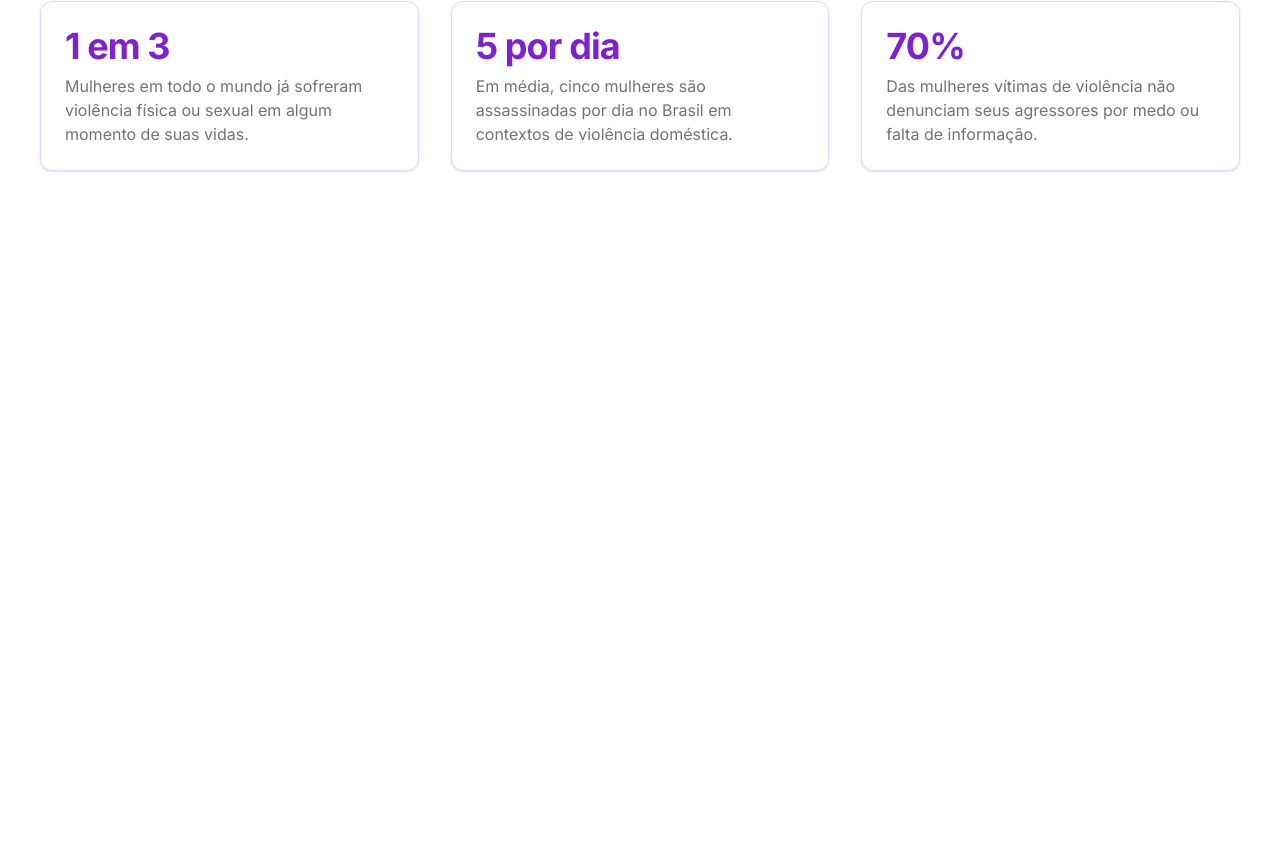
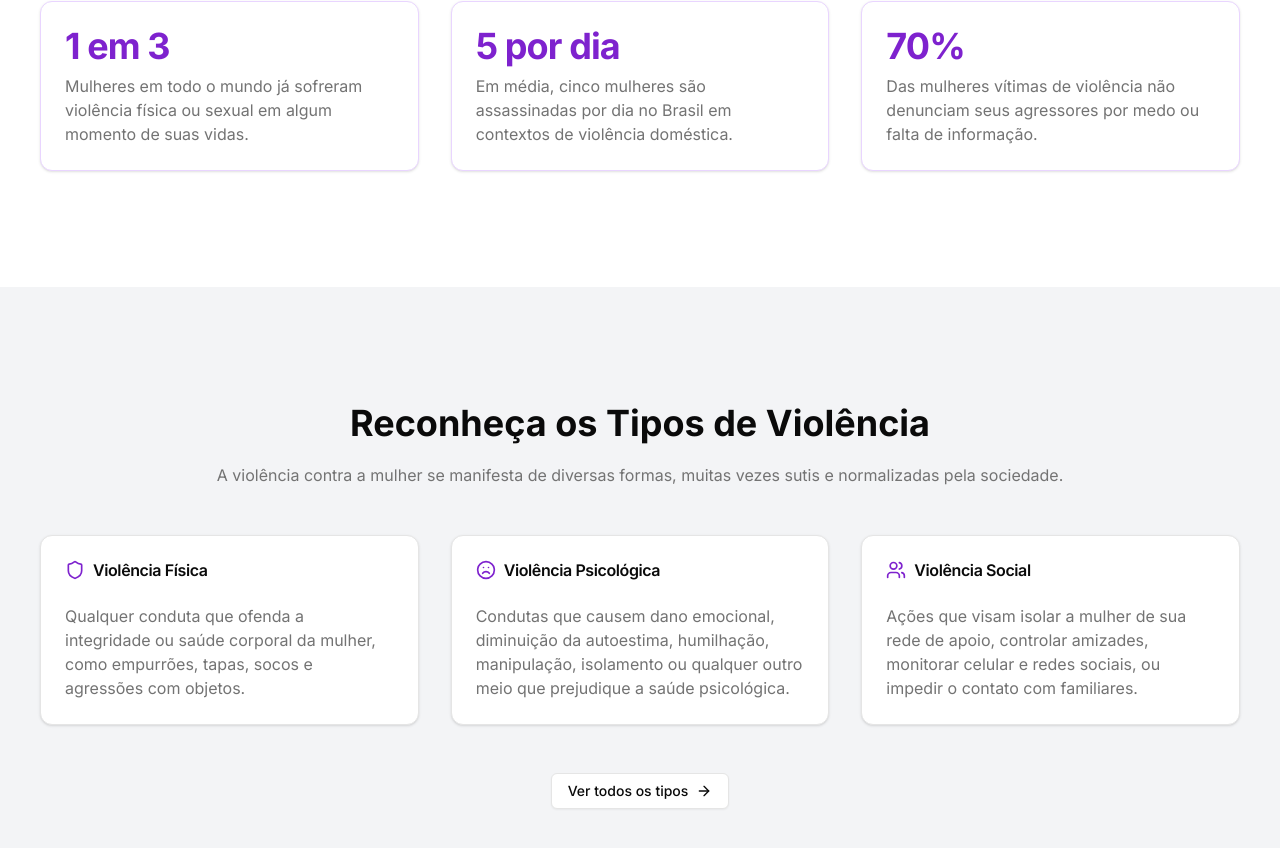
Before and after one commit to edsay12/Amparo, a Next.js app: page / in a window 1280 px wide. Shown: the part 704-1552 px from the top of the page. Before the commit the page ends 991 px from the top, so only its background shows below. Built offline with nearby package versions, Linux system fonts and the light colour scheme.

Commit message:
feat: reconheça os tipos de violencia

```diff
--- /dev/null
+++ b/app/components/home-banner.tsx
@@ -0,0 +1,34 @@
+import { Banner } from "@/components/banner";
+import { Button } from "@/components/ui/button";
+
+function HomeBanner() {
+  return (
+    <Banner
+      title={<>Juntos Contra a Violência</>}
+      description="Toda mulher tem direito a uma vida livre de violência. Informação
+        é o primeiro passo para a mudança."
+      descriptionClassName="text-sm"
+      buttons={
+        <>
+          <div className="flex flex-col sm:flex-row gap-4 ">
+            <Button
+              size="lg"
+              className="bg-white text-purple-900 hover:bg-purple-100"
+            >
+              Preciso de Ajuda
+            </Button>
+            <Button
+              size="lg"
+              variant="outline"
+              className="text-white border-white bg-transparent hover:bg-purple-800 hover:text-white"
+            >
+              Como Apoiar
+            </Button>
+          </div>
+        </>
+      }
+    />
+  );
+}
+
+export default HomeBanner;
--- /dev/null
+++ b/app/components/realidade-em-numeros.tsx
@@ -0,0 +1,52 @@
+import Section from "@/components/Section";
+import { Card, CardContent, CardHeader, CardTitle } from "@/components/ui/card";
+
+function SectionRealidadeEmNumeros() {
+  return (
+    <Section title="A Realidade em Números" className="">
+      <div className="grid grid-cols-1 md:grid-cols-3 gap-8 mt-12">
+        <Card className="border-purple-200">
+          <CardHeader className="pb-2">
+            <CardTitle className="text-4xl font-bold text-purple-700">
+              1 em 3
+            </CardTitle>
+          </CardHeader>
+          <CardContent>
+            <p className="text-muted-foreground">
+              Mulheres em todo o mundo já sofreram violência física ou sexual em
+              algum momento de suas vidas.
+            </p>
+          </CardContent>
+        </Card>
+        <Card className="border-purple-200">
+          <CardHeader className="pb-2">
+            <CardTitle className="text-4xl font-bold text-purple-700">
+              5 por dia
+            </CardTitle>
+          </CardHeader>
+          <CardContent>
+            <p className="text-muted-foreground">
+              Em média, cinco mulheres são assassinadas por dia no Brasil em
+              contextos de violência doméstica.
+            </p>
+          </CardContent>
+        </Card>
+        <Card className="border-purple-200">
+          <CardHeader className="pb-2">
+            <CardTitle className="text-4xl font-bold text-purple-700">
+              70%
+            </CardTitle>
+          </CardHeader>
+          <CardContent>
+            <p className="text-muted-foreground">
+              Das mulheres vítimas de violência não denunciam seus agressores
+              por medo ou falta de informação.
+            </p>
+          </CardContent>
+        </Card>
+      </div>
+    </Section>
+  );
+}
+
+export default SectionRealidadeEmNumeros;
--- /dev/null
+++ b/app/components/reconheca-os-tipo-de-violencia.tsx
@@ -0,0 +1,71 @@
+import Section from "@/components/Section";
+import { Button } from "@/components/ui/button";
+import { Card, CardContent, CardHeader, CardTitle } from "@/components/ui/card";
+import { ArrowRight, Frown, Shield, Users } from "lucide-react";
+import Link from "next/link";
+
+function SectionTiposDeViolencia() {
+  return (
+    <Section
+      description="A violência contra a mulher se manifesta de diversas formas, muitas vezes sutis e normalizadas pela sociedade."
+      title="Reconheça os Tipos de Violência"
+      className="bg-gray-100"
+    >
+      <div className="grid grid-cols-1 sm:grid-cols-2 lg:grid-cols-3 gap-8 mt-12">
+        <Card>
+          <CardHeader>
+            <CardTitle className="flex items-center gap-2">
+              <Shield className="h-5 w-5 text-purple-700" />
+              Violência Física
+            </CardTitle>
+          </CardHeader>
+          <CardContent>
+            <p className="text-muted-foreground">
+              Qualquer conduta que ofenda a integridade ou saúde corporal da
+              mulher, como empurrões, tapas, socos e agressões com objetos.
+            </p>
+          </CardContent>
+        </Card>
+        <Card>
+          <CardHeader>
+            <CardTitle className="flex items-center gap-2">
+              <Frown className="h-5 w-5 text-purple-700" />
+              Violência Psicológica
+            </CardTitle>
+          </CardHeader>
+          <CardContent>
+            <p className="text-muted-foreground">
+              Condutas que causem dano emocional, diminuição da autoestima,
+              humilhação, manipulação, isolamento ou qualquer outro meio que
+              prejudique a saúde psicológica.
+            </p>
+          </CardContent>
+        </Card>
+        <Card>
+          <CardHeader>
+            <CardTitle className="flex items-center gap-2">
+              <Users className="h-5 w-5 text-purple-700" />
+              Violência Social
+            </CardTitle>
+          </CardHeader>
+          <CardContent>
+            <p className="text-muted-foreground">
+              Ações que visam isolar a mulher de sua rede de apoio, controlar
+              amizades, monitorar celular e redes sociais, ou impedir o contato
+              com familiares.
+            </p>
+          </CardContent>
+        </Card>
+      </div>
+      <div className="flex justify-center mt-12">
+        <Link href="/tipos-de-violencia">
+          <Button variant="outline" className="gap-2">
+            Ver todos os tipos <ArrowRight className="h-4 w-4" />
+          </Button>
+        </Link>
+      </div>
+    </Section>
+  );
+}
+
+export default SectionTiposDeViolencia;
--- a/app/page.tsx
+++ b/app/page.tsx
@@ -1,80 +1,13 @@
-import { Banner } from "@/components/banner";
-import Section from "@/components/Section";
-import { Button } from "@/components/ui/button";
-import { Card, CardContent, CardHeader, CardTitle } from "@/components/ui/card";
+import HomeBanner from "./components/home-banner";
+import SectionRealidadeEmNumeros from "./components/realidade-em-numeros";
+import SectionTiposDeViolencia from "./components/reconheca-os-tipo-de-violencia";
 
 export default function Home() {
   return (
     <>
-      <Banner
-        title={<>Juntos Contra a Violência</>}
-        description="Toda mulher tem direito a uma vida livre de violência. Informação
-        é o primeiro passo para a mudança."
-        descriptionClassName="text-sm"
-        buttons={
-          <>
-            <div className="flex flex-col sm:flex-row gap-4 ">
-              <Button
-                size="lg"
-                className="bg-white text-purple-900 hover:bg-purple-100"
-              >
-                Preciso de Ajuda
-              </Button>
-              <Button
-                size="lg"
-                variant="outline"
-                className="text-white border-white bg-transparent hover:bg-purple-800 hover:text-white"
-              >
-                Como Apoiar
-              </Button>
-            </div>
-          </>
-        }
-      />
-
-      <Section title="A Realidade em Números">
-        <div className="grid grid-cols-1 md:grid-cols-3 gap-8">
-          <Card className="border-purple-200">
-            <CardHeader className="pb-2">
-              <CardTitle className="text-4xl font-bold text-purple-700">
-                1 em 3
-              </CardTitle>
-            </CardHeader>
-            <CardContent>
-              <p className="text-muted-foreground">
-                Mulheres em todo o mundo já sofreram violência física ou sexual
-                em algum momento de suas vidas.
-              </p>
-            </CardContent>
-          </Card>
-          <Card className="border-purple-200">
-            <CardHeader className="pb-2">
-              <CardTitle className="text-4xl font-bold text-purple-700">
-                5 por dia
-              </CardTitle>
-            </CardHeader>
-            <CardContent>
-              <p className="text-muted-foreground">
-                Em média, cinco mulheres são assassinadas por dia no Brasil em
-                contextos de violência doméstica.
-              </p>
-            </CardContent>
-          </Card>
-          <Card className="border-purple-200">
-            <CardHeader className="pb-2">
-              <CardTitle className="text-4xl font-bold text-purple-700">
-                70%
-              </CardTitle>
-            </CardHeader>
-            <CardContent>
-              <p className="text-muted-foreground">
-                Das mulheres vítimas de violência não denunciam seus agressores
-                por medo ou falta de informação.
-              </p>
-            </CardContent>
-          </Card>
-        </div>
-      </Section>
+      <HomeBanner />
+      <SectionRealidadeEmNumeros />
+      <SectionTiposDeViolencia />
     </>
   );
 }
--- a/components/Section.tsx
+++ b/components/Section.tsx
@@ -1,14 +1,17 @@
+import { cn } from "@/lib/utils";
+
 type sectionProps = {
   title: string;
   description?: string;
+  className?: string;
   children: React.ReactNode;
 };
 
-function Section({ children, title, description }: sectionProps) {
+function Section({ children, title, description,className }: sectionProps) {
   return (
-    <section className="py-16 md:py-24 bg-background">
+    <section className={cn('py-16 md:py-24 bg-background', className )}>
       <div className="container">
-        <h2 className="text-3xl md:text-4xl font-bold text-center mb-12">
+        <h2 className="text-3xl md:text-4xl font-bold text-center mb-5">
           {title}
         </h2>
         {description && (
```
